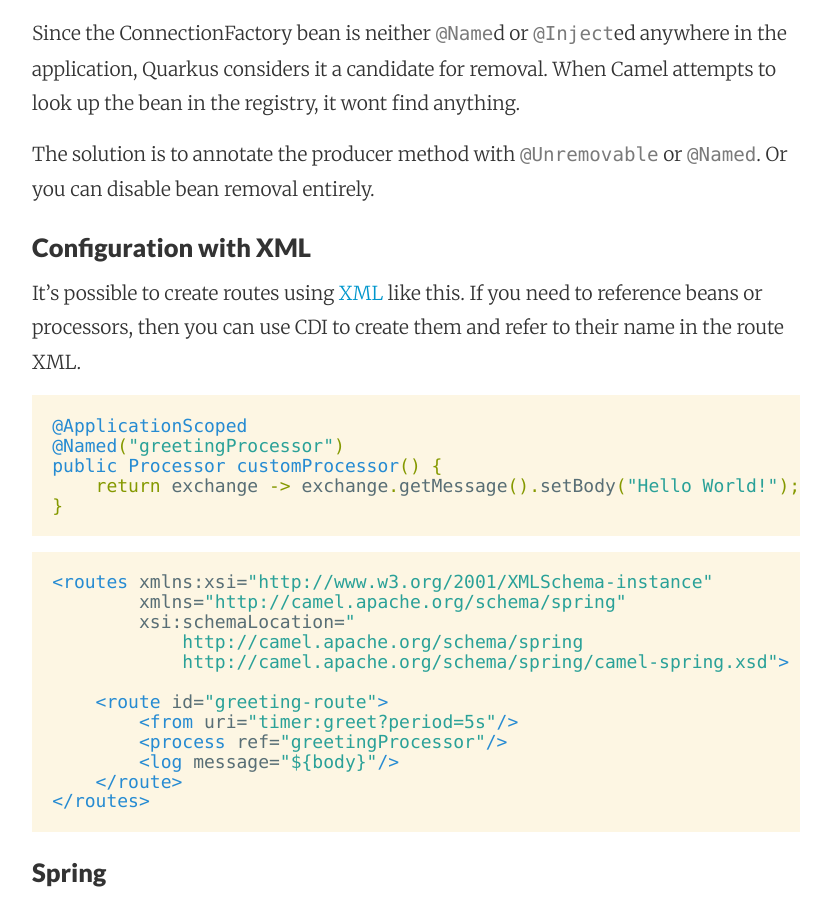
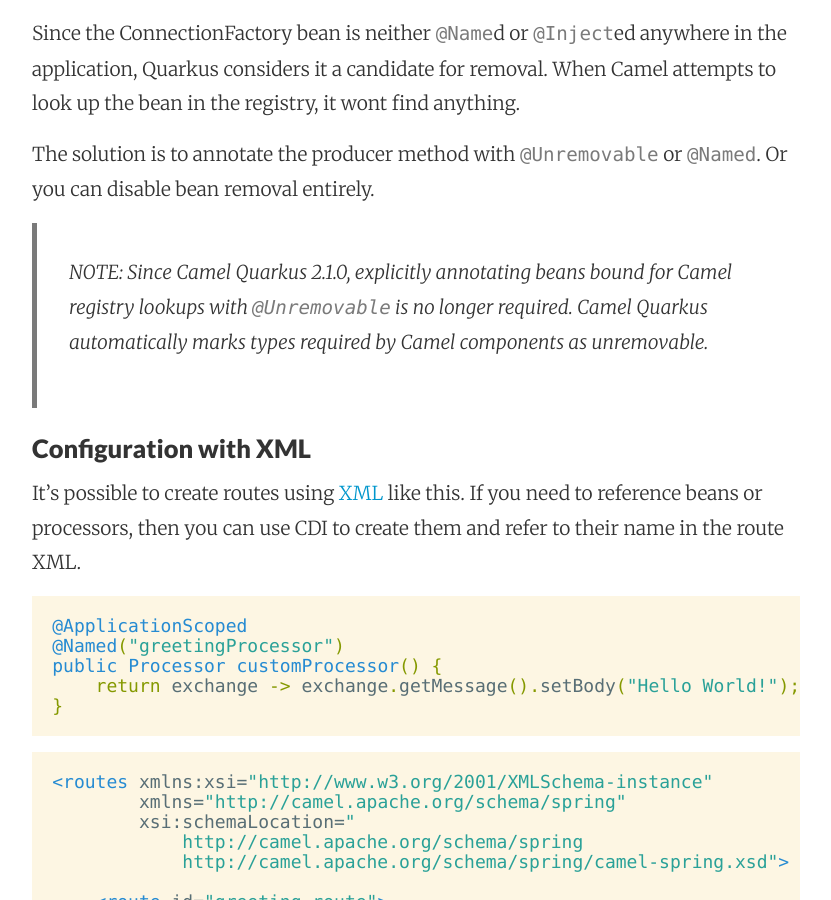
Before and after one commit to jamesnetherton/jamesnetherton.github.io, a Jekyll site: the page built from _posts/2021-03-02-camel-quarkus-application-bootstrap-and-configuration.md, in a window 1280 px wide and 900 px high, scrolled down 4235 px. Shown: the whole window, without its empty margins (224-1055 px from the left). Built offline with Jekyll 4.4.1, drawn with Linux system fonts in a browser that asks for light colours; nearby versions of some CDN libraries.

Commit message:
Update CQ configuration post with notes on unremovable annotation not being required

```diff
--- a/_posts/2021-03-02-camel-quarkus-application-bootstrap-and-configuration.md
+++ b/_posts/2021-03-02-camel-quarkus-application-bootstrap-and-configuration.md
@@ -122,6 +122,8 @@
 
 The solution is to annotate the producer method with `@Unremovable` or `@Named`. Or you can disable bean removal entirely.
 
+> NOTE: Since Camel Quarkus 2.1.0, explicitly annotating beans bound for Camel registry lookups with `@Unremovable` is no longer required. Camel Quarkus automatically marks types required by Camel components as unremovable.
+
 ### Configuration with XML
 
 It's possible to create routes using [XML](https://camel.apache.org/camel-quarkus/latest/user-guide/bootstrap.html#_xml_configuration) like this. If you need to reference beans or processors, then you can use CDI to create them and refer to their name in the route XML.
```
